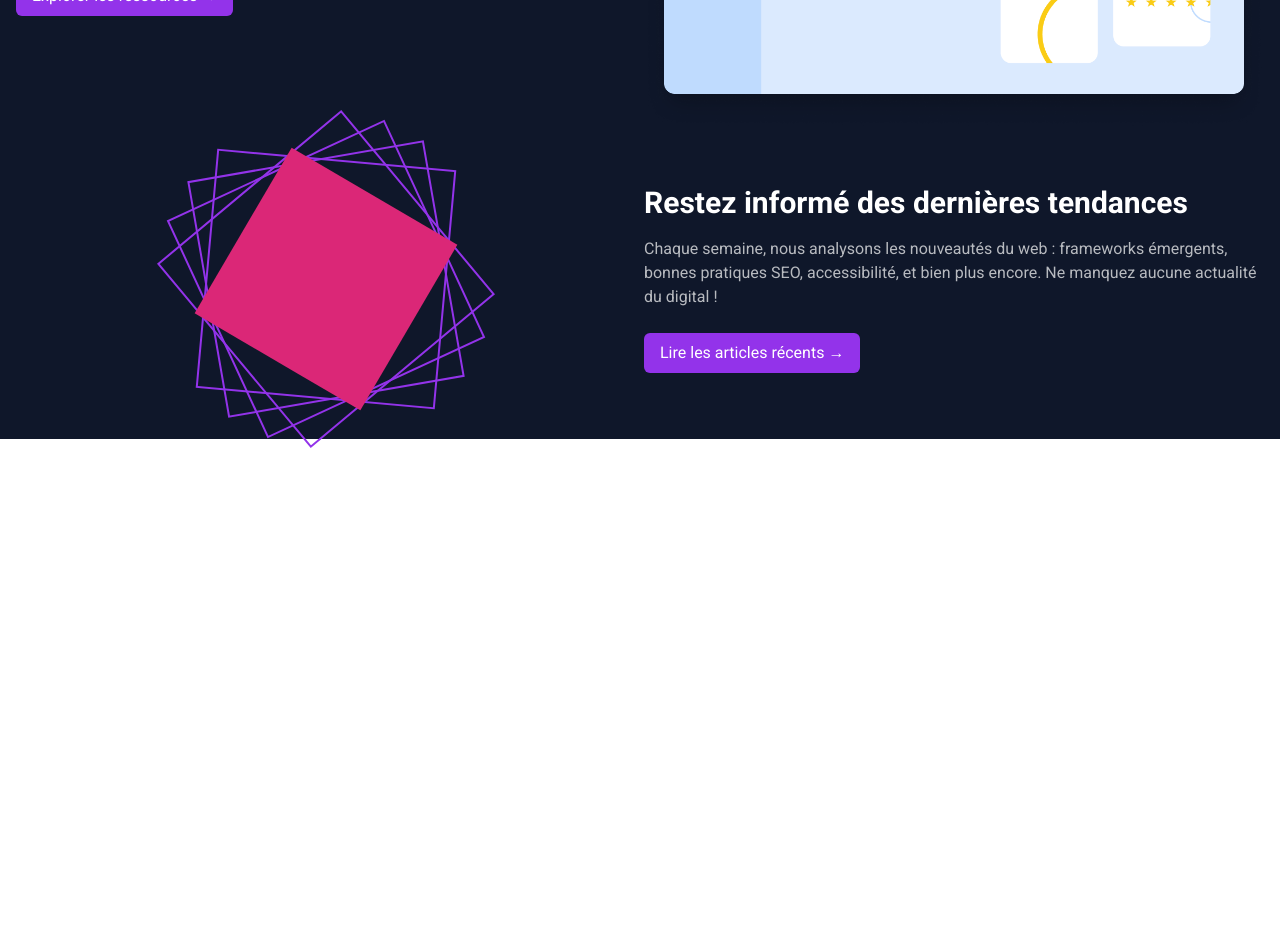
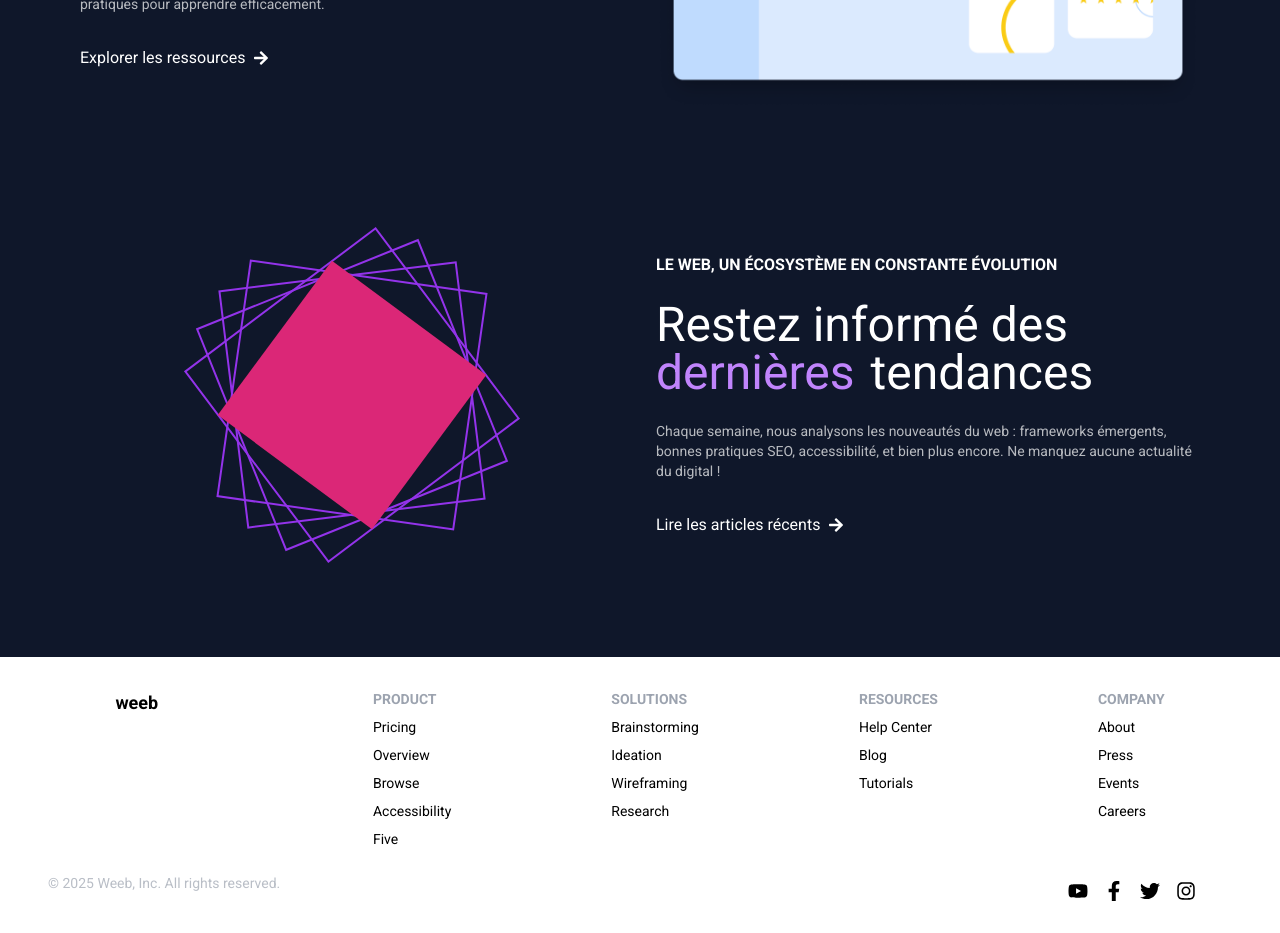
Before and after one commit to kenza15a/weeb_project_front, a React (Create React App) app: page / in a window 1280 px wide. Shown: the part 1660-2593 px from the top of the page. Before the commit the page ends 2108 px from the top, so only its background shows below. Built offline with nearby package versions, Linux system fonts and the light colour scheme.

Commit message:
homepage/desktop all sections added footer included

```diff
--- a/package.json
+++ b/package.json
@@ -10,6 +10,7 @@
     "react": "^18.3.1",
     "react-docgen": "^7.1.1",
     "react-dom": "^18.3.1",
+    "react-icons": "^5.4.0",
     "react-router-dom": "^6.29.0",
     "react-scripts": "5.0.1",
     "web-vitals": "^4.2.4"
--- a/src/App.js
+++ b/src/App.js
@@ -2,8 +2,9 @@ import { BrowserRouter as Router, Routes, Route } from "react-router-dom";
 
 import Header from "./components/Home/Header/Header";
 import HomePage from "./pages/HomePage/HomePage";
+import Footer from "./components/Footer/Footer";
 
-
+//testing routes
 //const Home = () => <div className="bg-main h-screen text-white flex justify-center items-center">Home Page</div>;
 const About = () => <div className="bg-main h-screen text-white flex justify-center items-center">About Us</div>;
 const Contact = () => <div className="bg-main h-screen text-white flex justify-center items-center">Contact Page</div>;
@@ -21,7 +22,9 @@ function App() {
         <Route path="/login" element={<Login />} />
         <Route path="/signup" element={<Signup />} />
       </Routes>
+      <Footer />
     </Router>
+
   );
 }
 
--- /dev/null
+++ b/src/components/Footer/Footer.jsx
@@ -0,0 +1,59 @@
+import React from "react";
+import FooterBlocksArea from "./FooterBlocksArea";
+import FooterSocialArea from "./FooterSocialArea";
+import { title } from "framer-motion/client";
+import LogoBlock from "./LogoBlock";
+
+const Footer = () => {
+  const blocks = [
+    {
+      title: "PRODUCT",
+      links: [
+        { name: "Pricing", url: "#" },
+        { name: "Overview", url: "#" },
+        { name: "Browse", url: "#" },
+        { name: "Accessibility", url: "#" },
+        { name: "Five", url: "#" },
+      ],
+    },
+    {
+      title: "SOLUTIONS",
+      links: [
+        { name: "Brainstorming", url: "#" },
+        { name: "Ideation", url: "#" },
+        { name: "Wireframing", url: "#" },
+        { name: "Research", url: "#" },
+      ],
+    },
+    {
+      title: "RESOURCES",
+      links: [
+        { name: "Help Center", url: "#" },
+        { name: "Blog", url: "#" },
+        { name: "Tutorials", url: "#" },
+      ],
+    },
+    {
+      title: "COMPANY",
+      links: [
+        { name: "About", url: "#" },
+        { name: "Press", url: "#" },
+        { name: "Events", url: "#" },
+        { name: "Careers", url: "#" },
+      ],
+    },
+  ];
+
+  return (
+    <footer className=" bg-white min-h-[30vh] text-gray-400 py-8 px-8 md:px-12 flex flex-col justify-center items-center gap-y-4">
+      <div className="w-full h-full flex flex-row justify-around  gap-x-20   ">
+        <LogoBlock />
+        <FooterBlocksArea blocks={blocks} className="ml-520" />
+      </div>
+
+      <FooterSocialArea />
+    </footer>
+  );
+};
+
+export default Footer;
--- /dev/null
+++ b/src/components/Footer/FooterBlocksArea.jsx
@@ -0,0 +1,16 @@
+import React from "react";
+import LinkList from "./LinkList";
+import clsx from "clsx";
+
+const FooterBlocksArea = ({ blocks,className }) => {
+  //block.id block.link
+  return (
+    <div className={clsx("flex flex-row md:flex-row  md:justify-end  md:gap-x-40 flex-wrap",className)}>
+      {blocks.map((block, index) => (
+        <LinkList blockTitle={block.title} links={block.links} key={index} />
+      ))}
+    </div>
+  );
+};
+
+export default FooterBlocksArea;
--- /dev/null
+++ b/src/components/Footer/FooterIcons.jsx
@@ -0,0 +1,53 @@
+/* eslint-disable jsx-a11y/anchor-is-valid */
+import React from "react";
+import {
+  FaYoutube,
+  FaFacebookF,
+  FaTwitter,
+  FaInstagram,
+  FaLinkedinIn,
+} from "react-icons/fa";
+
+const FooterIcons = () => {
+  return (
+    <div className="flex space-x-4 mt-4 ">
+      <a
+        href="#"
+        aria-label="YouTube"
+        className="text-black hover:text-gray-400 text-2xl"
+      >
+        <FaYoutube size={20} />
+      </a>
+      <a
+        href="#"
+        aria-label="Facebook"
+        className="text-black hover:text-gray-400 text-2xl"
+      >
+        <FaFacebookF size={20} />
+      </a>
+      <a
+        href="#"
+        aria-label="Twitter"
+        className="text-black hover:text-gray-400 text-2xl"
+      >
+        <FaTwitter size={20} />
+      </a>
+      <a
+        href="#"
+        aria-label="Instagram"
+        className="text-black hover:text-gray-400 text-2xl"
+      >
+        <FaInstagram size={20} />
+      </a>
+      <a
+        href="#"
+        aria-label="LinkedIn"
+        className="text-white hover:text-gray-400 text-2xl"
+      >
+        <FaLinkedinIn size={20} />
+      </a>
+    </div>
+  );
+};
+
+export default FooterIcons;
--- /dev/null
+++ b/src/components/Footer/FooterSocialArea.jsx
@@ -0,0 +1,15 @@
+import React from "react";
+import FooterIcons from "./FooterIcons";
+
+const FooterSocialArea = () => {
+  return (
+    <div className="container mx-auto flex flex-row justify-between items-center">
+      <p className="text-sm opacity-70">
+        © 2025 Weeb, Inc. All rights reserved.
+      </p>
+      <FooterIcons />
+    </div>
+  );
+};
+
+export default FooterSocialArea;
--- /dev/null
+++ b/src/components/Footer/LinkList.jsx
@@ -0,0 +1,18 @@
+import React from "react";
+
+const LinkList = ({ blockTitle, links }) => {
+  return (
+    <div className="flex flex-col gap-2">
+      <p className="text-sm font-bold">{blockTitle}</p>
+      <ul className="flex flex-col gap-2 list-none text-black text-sm">
+        {links.map((link, index) => (
+          <li key={index}>
+            <a href={link.url}>{link.name}</a>
+          </li>
+        ))}
+      </ul>
+    </div>
+  );
+};
+
+export default LinkList;
--- /dev/null
+++ b/src/components/Footer/LogoBlock.jsx
@@ -0,0 +1,15 @@
+import React from "react";
+import { Link } from "react-router-dom";
+
+const LogoBlock = () => {
+  return (
+    <div className="flex flex-col flex-start pt-0 items-start min-h-full">
+      <Link to="/" className=" text-black  font-bold
+ text-left text-lg">
+        weeb{" "}
+      </Link>
+    </div>
+  );
+};
+
+export default LogoBlock;
--- a/src/components/Home/CTAsection/InfosSection.jsx
+++ b/src/components/Home/CTAsection/InfosSection.jsx
@@ -1,21 +1,42 @@
 import React from "react";
+import clsx from "clsx";
+import { Link } from "react-router-dom";
+import { FaArrowRight } from "react-icons/fa";
 
-const InfosSection = ({ title, description, buttonText, illustrationComponent, reverse = false }) => {
+const InfosSection = ({
+  title, // mst be a component so that we can ajust the style dynamically
+  Subtitle,
+  titleClasses,
+  description,
+  buttonText,
+  illustrationComponent,
+  reverse = false,
+}) => {
   return (
     <section
-      className={`flex flex-col md:flex-row items-center justify-between gap-2 p-4 ${
-        reverse ? "md:flex-row-reverse" : ""
-      }`}
+      className={clsx(
+        "mb-12 flex flex-col md:flex-row items-center justify-between gap-8 px-6 md:px-20 py-12",
+        { "md:flex-row-reverse": reverse } // Reverse layout for desktop when needed
+      )}
     >
       {/* Text Content */}
-      <div className="md:w-1/2 text-center md:text-left">
-        <h2 className="text-3xl font-bold text-white">{title}</h2>
-        <p className="text-white opacity-70 mt-4">{description}</p>
-        <button className="mt-6 btn-primary">{buttonText} →</button>
+      <div className="w-full md:w-1/2 gap-2 flex flex-col text-center md:text-left">
+        <h3 className="text-md font-bold text-white uppercase mb-4">
+          {Subtitle}
+        </h3>
+        {title /*an h2 component */}
+        <p className="text-white opacity-70 mt-4 text-sm">{description}</p>
+        <Link
+          to="#"
+          className=" text-white text-md  mt-6 flex flex-row items-center gap-x-2  "
+        >
+          {buttonText}
+          <FaArrowRight />
+        </Link>
       </div>
 
       {/* Dynamic Illustration Component (Image or Animation) */}
-      <div className="md:w-1/2 flex justify-center">
+      <div className="w-full md:w-1/2 flex justify-center">
         {illustrationComponent}
       </div>
     </section>
--- /dev/null
+++ b/src/components/Home/CTAsection/SectionTitle.jsx
@@ -0,0 +1,20 @@
+const FirstSectionTitle = () => {
+  return (
+    <h2 className="flex flex-row gap-x-4 flex-wrap text-5xl text-heading max-w-[70%] lg:max-w-[55%]">
+      <span className="">Apprenez</span>
+      <span className="text-white">et</span>
+      <span>progressez</span>
+    </h2>
+  );
+};
+const SecondSectionTitle = () => {
+  return (
+    <h2 className="flex flex-row gap-x-4 flex-wrap text-5xl text-heading ">
+      <span className="text-white">Restez informé des</span>
+      <span>dernières</span>
+      <span className="text-white">tendances</span>
+    </h2>
+  );
+};
+let sectionTitles = { FirstSectionTitle, SecondSectionTitle };
+export default sectionTitles;
--- a/src/components/Home/Navbar/Navbar.jsx
+++ b/src/components/Home/Navbar/Navbar.jsx
@@ -2,14 +2,13 @@ import { Link } from "react-router-dom";
 
 const Navbar = () => {
   return (
-    <nav className=" bg-[rgba(255,255,255,0.05)] p-4 flex justify-between items-center rounded-lg w-[80%]  ">
-      <div className="text-white font-bold text-xl">weeb</div>
+    <nav className=" bg-[rgba(255,255,255,0.05)] p-4 flex justify-between  items-center rounded-lg w-[80%]  ">
+      <div className="flex flex-row justify-start items-center gap-x-5">
+        <Link to="/" className="text-white font-bold text-xl">
+          Weeb
+        </Link>
         <ul className="flex space-x-6 text-white">
-        <li>
-          <Link to="/" className="hover:text-gray-400">
-            Home
-          </Link>
-        </li>
+          <li></li>
           <li>
             <Link to="/about" className="hover:text-gray-400">
               About Us
@@ -21,6 +20,7 @@ const Navbar = () => {
             </Link>
           </li>
         </ul>
+      </div>
       <div className="space-x-4">
         <Link to="/login" className="text-white hover:text-gray-400">
           Log In
--- a/src/pages/HomePage/HomePage.jsx
+++ b/src/pages/HomePage/HomePage.jsx
@@ -9,7 +9,11 @@ import logo4 from "../../assets/images/testimonials/Logo-grey (3).png";
 import logo5 from "../../assets/images/testimonials/Logo-grey (4).png";
 import InfosSection from "../../components/Home/CTAsection/InfosSection";
 import RotatingSquares from "../../components/Home/CTAsection/RotatingSquares ";
+import sectionTitles from "../../components/Home/CTAsection/SectionTitle";
 const HomePage = () => {
+  //CTA titles
+  const FirstSectionTitle = sectionTitles.FirstSectionTitle;
+  const SecondSectionTitle = sectionTitles.SecondSectionTitle;
   // Define title as an array of parts, grouping elements in separate lines
   const heroTitleParts = [
     [
@@ -22,6 +26,7 @@ const HomePage = () => {
   const logos = [logo1, logo2, logo3, logo4, logo5];
   // Hero description with line breaks
   const heroDescription = `Le monde du web évolue constamment, et nous sommes là pour vous guider à travers ses tendances,\n technologies et meilleures pratiques. Que vous soyez développeur, designer ou passionné du digital,\n notre blog vous offre du contenu de qualité pour rester à la pointe.`;
+  //CTA titles
 
   return (
     <main className="bg-main flex-grow w-full justify-center items-center py-6">
@@ -43,20 +48,27 @@ const HomePage = () => {
         image={desktopImage}
       />
       <Testimonials titleText="Ils nous font confiance" imagesArray={logos} />
+      {/* First Section - Text on Left */}
       <InfosSection
-        title="Apprenez et progressez"
+        title={<FirstSectionTitle />}
+        Subtitle="Des ressources pour tous les niveaux"
+        titleClasses="text-heading uppercase"
         description="Que vous débutiez en développement web ou que vous soyez un expert cherchant à approfondir vos connaissances, nous vous proposons des tutoriels, guides et bonnes pratiques pour apprendre efficacement."
         buttonText="Explorer les ressources"
-        illustrationComponent={<img src={desktopImage} alt="Illustration" className="w-full " />}
+        illustrationComponent={
+          <img src={desktopImage} alt="Illustration" className="w-full" />
+        }
         reverse={false}
       />
 
-      {/* Second Section - Shows Rotating Animation */}
+      {/* Second Section - Text on Right */}
       <InfosSection
-        title="Restez informé des dernières tendances"
+        title={<SecondSectionTitle />}
+        Subtitle="Le web, un écosystème en constante évolution"
+        titleClasses="text-heading uppercase"
         description="Chaque semaine, nous analysons les nouveautés du web : frameworks émergents, bonnes pratiques SEO, accessibilité, et bien plus encore. Ne manquez aucune actualité du digital !"
         buttonText="Lire les articles récents"
-        illustrationComponent={<RotatingSquares />} // Instead of an image, we pass the animated component
+        illustrationComponent={<RotatingSquares />}
         reverse={true}
       />
     </main>
```
Also changed, not shown: 1 other file (tests, documents, lock files or other folders). Lines whose indentation alone changed are shown as unchanged.
